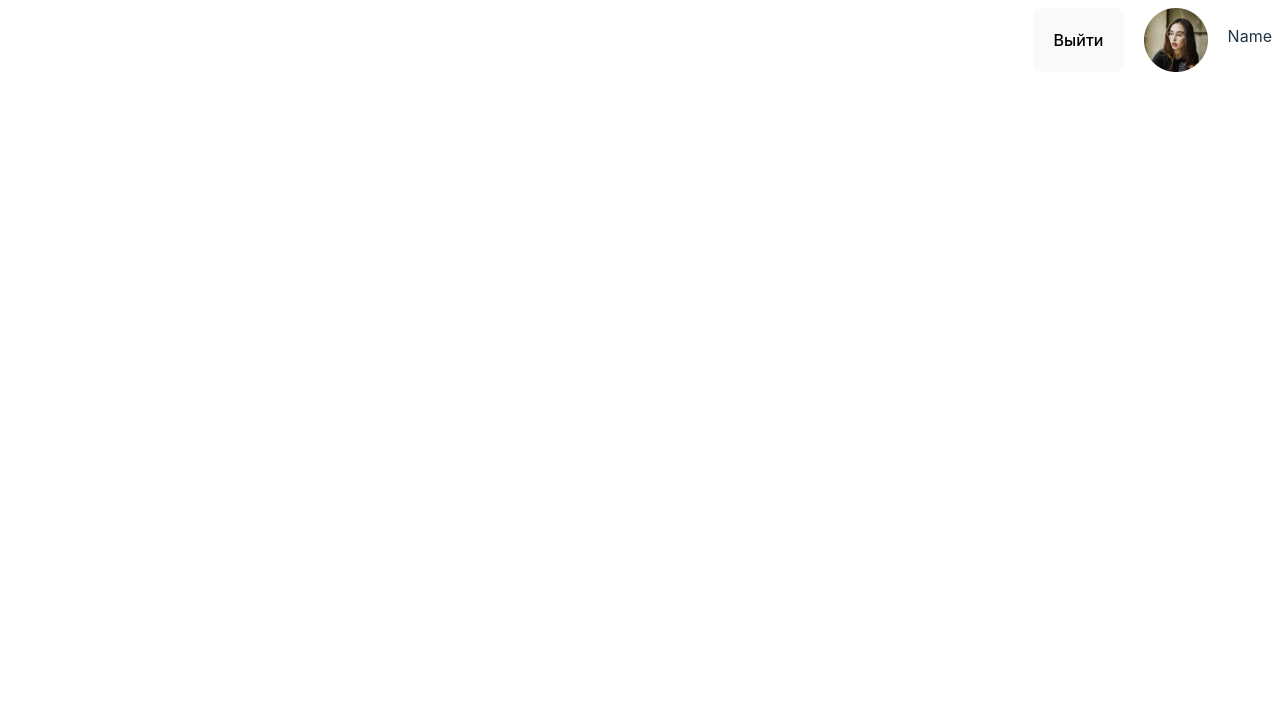
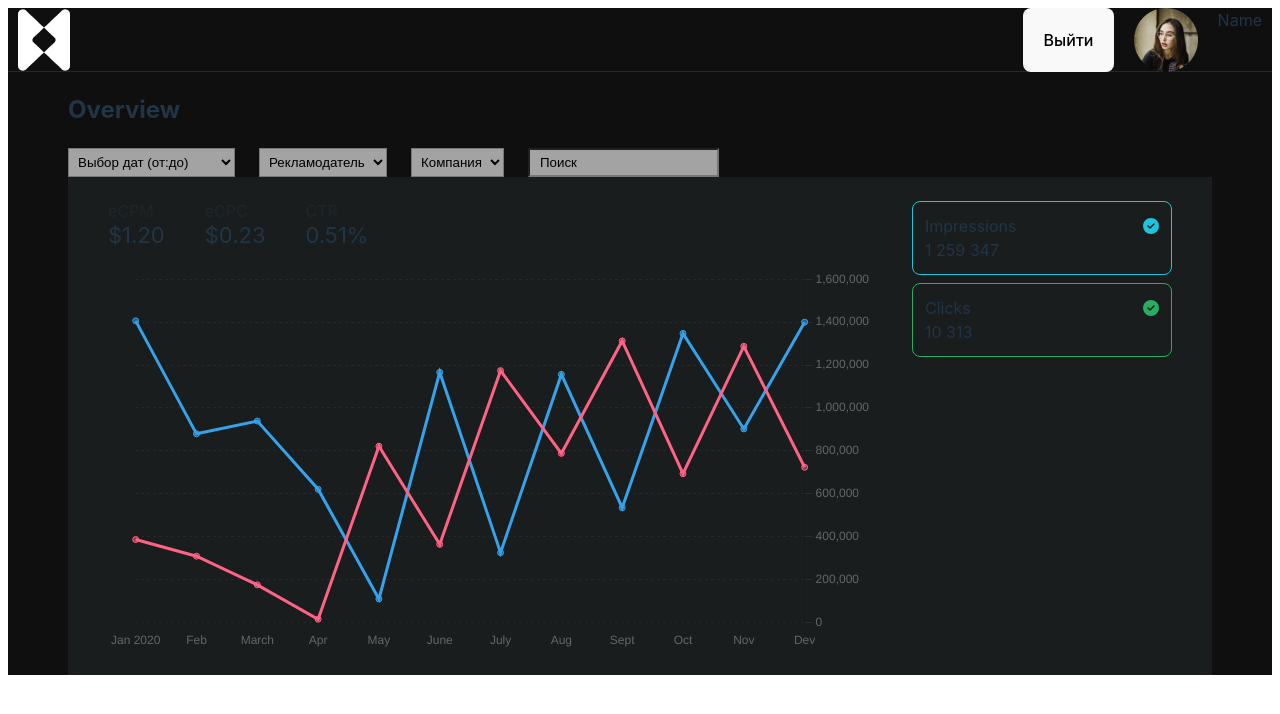
Before and after one commit to excluz1v/charts, a React (Vite) app: page / in a window 1280 px wide. Shown: the top 714 px of the page. Built offline with nearby package versions, Linux system fonts and the light colour scheme.

Commit message:
dev: add line chart

```diff
--- a/src/App.tsx
+++ b/src/App.tsx
@@ -1,10 +1,12 @@
 import {Header} from "./components/Header/Header";
+import {Home} from "./pages/Home/Home";
 
 function App() {
 
   return (
     <div className="App">
         <Header />
+        <Home />
     </div>
   )
 }
--- a/src/components/Header/Header.module.css
+++ b/src/components/Header/Header.module.css
@@ -1,5 +1,17 @@
 .Header {
+    position: sticky;
+    top: 0;
+    left: 0;
+    width: 100%;
+    height: 64px;
+    border-bottom: 1px solid #272829;
+    padding: 0 10px;
+}
+
+.Header__wrapper{
+    max-width: 1440px;
+    width: 100%;
+    margin: 0 auto;
     display: flex;
     justify-content: space-between;
-    height: 64px;
 }
--- a/src/components/Header/Header.tsx
+++ b/src/components/Header/Header.tsx
@@ -4,7 +4,10 @@ import styles from './Header.module.css'
 
 export const Header =()=>{
     return <header className={styles.Header}>
+        <div className={styles.Header__wrapper}>
             <Logo/>
             <UserInfo user={true} />
+        </div>
+
     </header>
 }
--- /dev/null
+++ b/src/components/LineGraph/Indicator.tsx
@@ -0,0 +1,8 @@
+import styles from "./LineGraph.module.css";
+
+export const Indicator = ({title, value})=>{
+    return <div>
+            <p className={styles.Indicator__title}>{title}</p>
+            <p className={styles.Indicator__value}>{value}</p>
+        </div>
+}
--- /dev/null
+++ b/src/components/LineGraph/LineGraph.module.css
@@ -0,0 +1,37 @@
+.Line_graph {
+    display: flex;
+    column-gap: 40px;
+    width: 100%;
+    background-color: #1A1D1D;
+    padding: 24px 40px;
+}
+
+.Graphic {
+    display: flex;
+    flex-direction: column;
+    width: 100%;
+    max-width: 940px;
+}
+
+.Mark {
+    display: flex;
+    flex-direction: column;
+    row-gap: 8px;
+}
+
+.Graphic__indicator {
+    display: flex;
+    column-gap: 40px;
+    margin-bottom: 20px;
+}
+
+.Indicator__title {
+    font-size: 16px;
+    line-height: 20px;
+    opacity: 0.4;
+}
+
+.Indicator__value{
+    font-size: 22px;
+    line-height: 28px;
+}
--- /dev/null
+++ b/src/components/LineGraph/index.tsx
@@ -0,0 +1,92 @@
+import {
+    Chart as ChartJS,
+    CategoryScale,
+    LinearScale,
+    PointElement,
+    LineElement,
+    Title,
+    Tooltip,
+    Legend,
+} from 'chart.js';
+import { Line } from 'react-chartjs-2';
+import {faker} from "@faker-js/faker";
+import {Mark} from "../Mark";
+
+import styles from './LineGraph.module.css'
+import {Indicator} from "./Indicator";
+
+ChartJS.register(
+    CategoryScale,
+    LinearScale,
+    PointElement,
+    LineElement,
+    Title,
+    Tooltip,
+    Legend
+);
+const labels = ['Jan 2020', 'Feb', 'March', 'Apr', 'May', 'June', 'July', 'Aug', 'Sept', 'Oct', 'Nov', 'Dev'];
+
+export const options = {
+    responsive: true,
+    plugins: {
+        legend: {
+            position: 'top',
+            display: false
+        },
+        title: {
+            display: false,
+            text: 'Line Chart',
+        },
+    },
+    scales: {
+        y: {
+            position:'right',
+            grid:{
+                color:'rgba(255, 255, 255, 0.08)',
+            },
+    border: {
+                dash:[2,4]
+            }
+        },
+        x: {
+            grid:{
+               display:false,
+            }
+        }
+    },
+};
+
+export const data = {
+    labels,
+    datasets: [
+        {
+            label: 'Dataset 1',
+            data: labels.map(() => faker.datatype.number({ min: 0, max: 1500000 })),
+            borderColor: 'rgb(255, 99, 132)',
+            backgroundColor: 'rgba(255, 99, 132, 0.5)',
+        },
+        {
+            label: 'Dataset 2',
+            data: labels.map(() => faker.datatype.number({ min: 0, max: 1500000 })),
+            borderColor: 'rgb(53, 162, 235)',
+            backgroundColor: 'rgba(53, 162, 235, 0.5)',
+        },
+    ],
+};
+
+export const LineGraph = ()=>{
+    return <section className={styles.Line_graph}>
+        <div className={styles.Graphic}>
+            <div className={styles.Graphic__indicator}>
+                <Indicator title='eCPM' value='$1.20' />
+                <Indicator title='eCPC' value='$0.23' />
+                <Indicator title='CTR' value='0.51%' />
+            </div>
+            <Line options={options} data={data} />
+        </div>
+        <div className={styles.Mark}>
+            <Mark title='Impressions' count='1 259 347' color='#1EC4DC' />
+            <Mark title='Clicks' count='10 313' color='#27AE60' />
+        </div>
+    </section>
+}
--- /dev/null
+++ b/src/components/Mark/Mark.module.css
@@ -0,0 +1,12 @@
+.Mark {
+    border-radius: 8px;
+    padding: 12px;
+    width: 260px;
+    border: 1px solid #fff;
+}
+
+.Mark__title{
+    display: flex;
+    justify-content: space-between;
+    align-items: center;
+}
--- /dev/null
+++ b/src/components/Mark/index.tsx
@@ -0,0 +1,20 @@
+import {FontAwesomeIcon} from "@fortawesome/react-fontawesome";
+import {faCheckCircle} from "@fortawesome/free-solid-svg-icons";
+
+import styles from './Mark.module.css'
+
+type TProps = {
+    title: string
+    count:string
+    color:string
+}
+
+export const Mark = ({title, count, color}:TProps)=>{
+    return <section className={styles.Mark} style={{borderColor:color}}>
+        <div className={styles.Mark__title}>
+        <p>{title}</p>
+        <FontAwesomeIcon icon={faCheckCircle} color={color} />
+        </div>
+        <p>{count}</p>
+    </section>
+}
--- a/src/index.css
+++ b/src/index.css
@@ -2,16 +2,23 @@
   font-family: Inter, system-ui, Avenir, Helvetica, Arial, sans-serif;
   line-height: 1.5;
   font-weight: 400;
-
   color-scheme: light dark;
   color: rgba(255, 255, 255, 0.87);
-  background-color: #242424;
-
   font-synthesis: none;
   text-rendering: optimizeLegibility;
   -webkit-font-smoothing: antialiased;
   -moz-osx-font-smoothing: grayscale;
   -webkit-text-size-adjust: 100%;
+}
+
+body {
+  background-color: #0F0F10;
+}
+*, *::before, *::after {
+  box-sizing: border-box;
+}
+p {
+  margin: 0;
 }
 a:hover {
   color: #535bf2;
@@ -24,7 +31,7 @@ button {
   font-size: 1em;
   font-weight: 500;
   font-family: inherit;
-  background-color: #1a1a1a;
+  background-color: inherit;
   cursor: pointer;
   transition: border-color 0.25s;
 }
@@ -48,3 +55,14 @@ button:focus-visible {
     background-color: #f9f9f9;
   }
 }
+
+.App {
+  width: 100%;
+  background-color: #0F0F10;
+}
+
+.container {
+  max-width: 1440px;
+  margin: 0 auto;
+  padding: 0 60px;
+}
--- /dev/null
+++ b/src/pages/Home/Home.module.css
@@ -0,0 +1,11 @@
+.Filters {
+    display: flex;
+    column-gap: 24px;
+}
+.Filters select,
+.Filters input,
+.Filters input::placeholder{
+    background-color: #A3A3A3;
+    padding: 5px;
+    color: #000;
+}
--- a/src/pages/Home/Home.tsx
+++ b/src/pages/Home/Home.tsx
@@ -1,3 +1,34 @@
+import {LineGraph} from "../../components/LineGraph";
+import styles from './Home.module.css'
+
 export const Home = ()=>{
-    return <></>
+    return <section  className='container'>
+        <h1>Overview</h1>
+        <div className={styles.Filters}>
+            <label>
+                <select>
+                    <option value="" disabled selected>Выбор дат (от:до)</option>
+                    <option value="hurr">тут будет выбор даты</option>
+                </select>
+            </label>
+            <label>
+                <select>
+                    <option value="" disabled selected>Рекламодатель</option>
+                    <option value="apple">apple</option>
+                    <option value="yandex">yandex</option>
+                </select>
+            </label>
+            <label>
+                <select>
+                    <option value="" disabled selected>Компания</option>
+                    <option value="apple">apple</option>
+                    <option value="yandex">yandex</option>
+                </select>
+            </label>
+            <input placeholder='Поиск'/>
+        </div>
+        <LineGraph />
+
+
+    </section>
 }
```
Also changed, not shown: package.json (+7 -0 lines), 2 other files (tests, documents, lock files or other folders).
